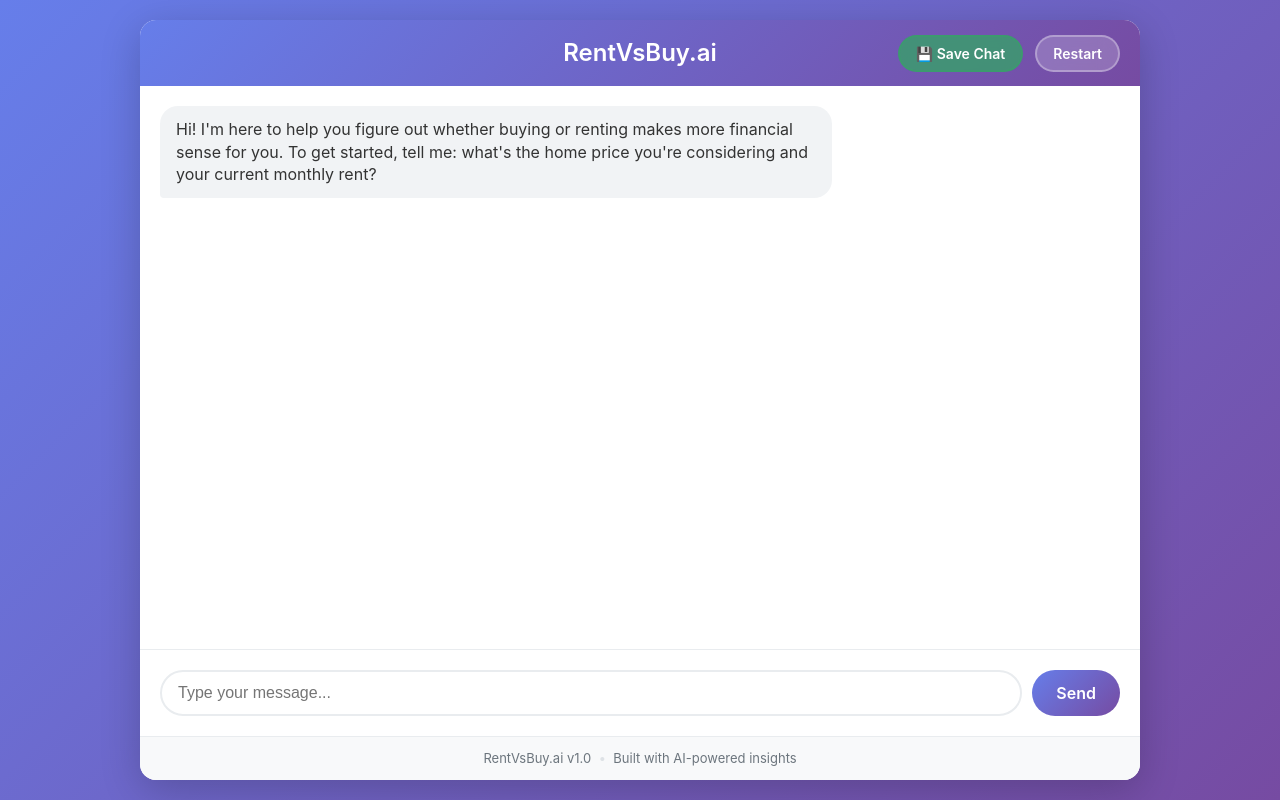
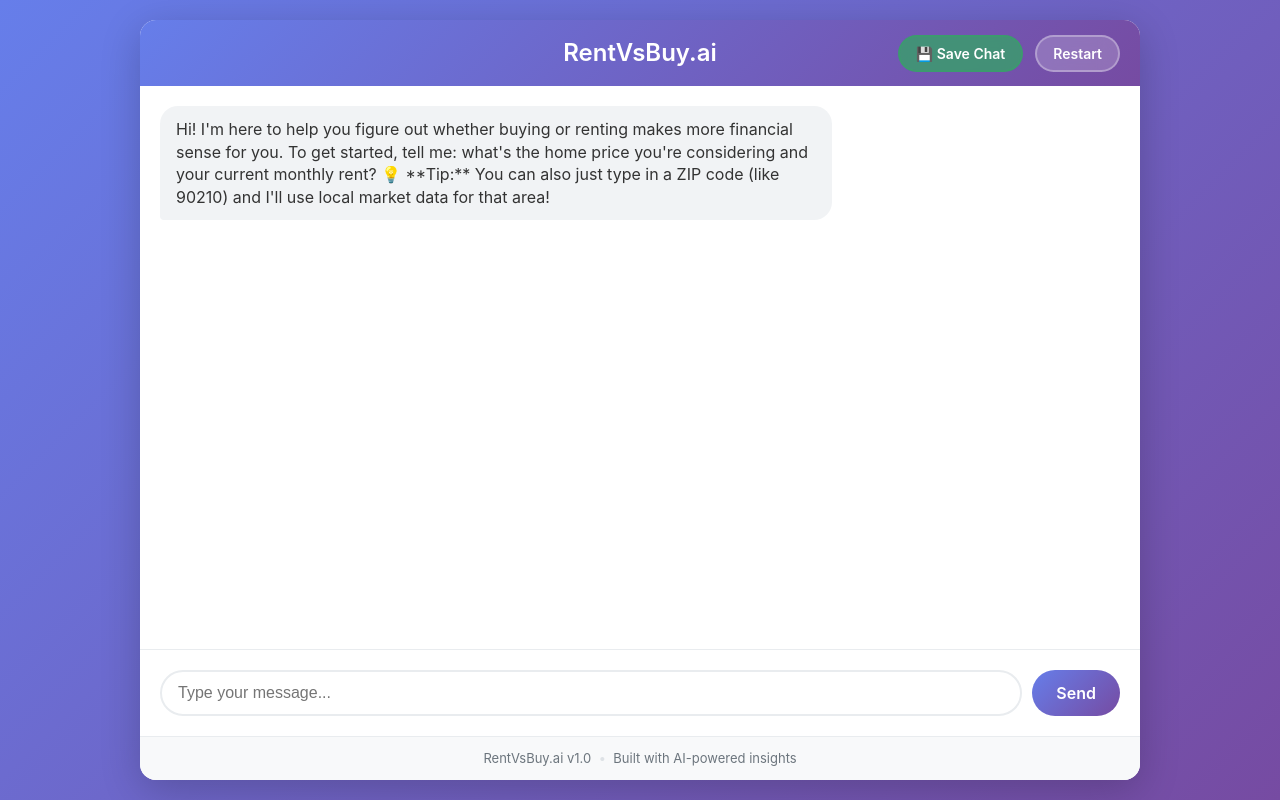
Before and after one commit to mehwishahmed/rentvsbuy-ai, a React (Vite) app: page / in a window 1280 px wide. Built offline with nearby package versions, Linux system fonts and the light colour scheme; no server answers.

Commit message:
Improve UX: Add ZIP code tip to initial chat message
- Update initial chat message to clarify users can input ZIP codes
- Makes ZIP code feature more discoverable
- Users now know they can type '90210' or '78701' for local market data
- Improves user onboarding and feature awareness

```diff
--- a/src/components/chat/ChatContainer.tsx
+++ b/src/components/chat/ChatContainer.tsx
@@ -59,7 +59,7 @@ export function ChatContainer() {
     {
       id: '1',
       role: 'assistant',
-      content: "Hi! I'm here to help you figure out whether buying or renting makes more financial sense for you. To get started, tell me: what's the home price you're considering and your current monthly rent?"
+      content: "Hi! I'm here to help you figure out whether buying or renting makes more financial sense for you. To get started, tell me: what's the home price you're considering and your current monthly rent?\n\n💡 **Tip:** You can also just type in a ZIP code (like 90210) and I'll use local market data for that area!"
     }
   ]);
 
```
